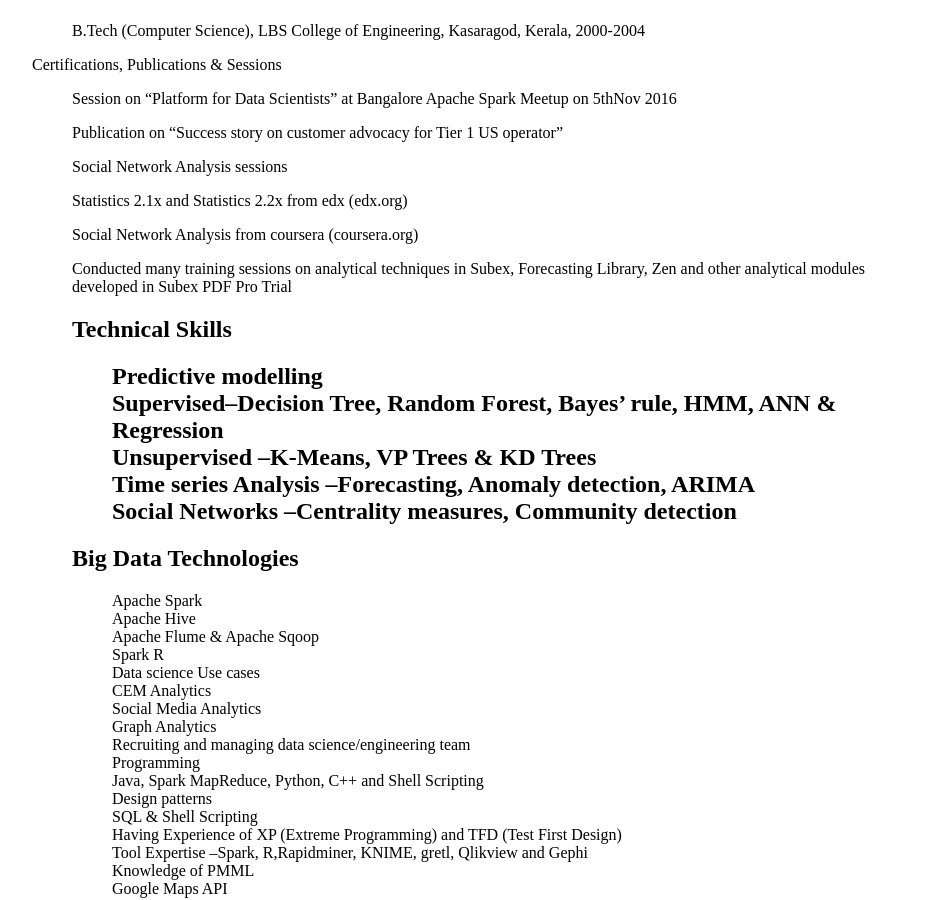
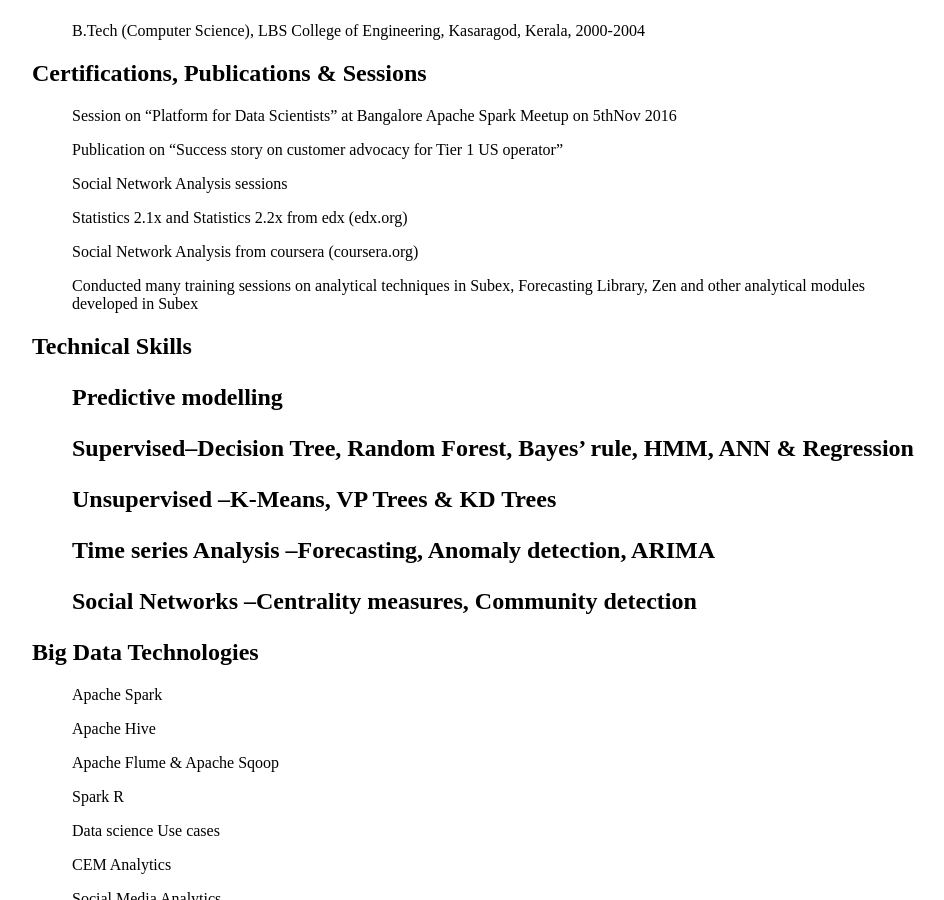
Before and after one commit to binukeloth/binukeloth.github.io, a Jekyll site: the page built from resume/index.html, in a window 1280 px wide and 900 px high, scrolled down 959 px. Shown: the whole window, without its empty margins (160-1104 px from the left). Built offline with Jekyll 4.4.1, drawn with Linux system fonts in a browser that asks for light colours.

Commit message:
Added msiplaced/missing styles

```diff
--- a/resume/index.html
+++ b/resume/index.html
@@ -17,13 +17,13 @@
 	<h2>Education / Qualifications</h2>
 	<ul>B.Tech (Computer Science), LBS College of Engineering, Kasaragod, Kerala, 2000-2004</ul>
 
-	Certifications, Publications & Sessions
+	<h2>Certifications, Publications & Sessions</h2>
 	<ul>Session on “Platform for Data Scientists” at Bangalore Apache Spark Meetup on 5thNov 2016 </ul>
 	<ul>Publication on “Success story on customer advocacy for Tier 1 US operator” </ul>
 	<ul>Social Network Analysis sessions </ul>
 	<ul>Statistics 2.1x and Statistics 2.2x from edx (edx.org) </ul>
 	<ul>Social Network Analysis from coursera (coursera.org) </ul>
-	<ul>Conducted many training sessions on analytical techniques in Subex, Forecasting Library, Zen and other analytical modules developed in Subex PDF Pro Trial
+	<ul>Conducted many training sessions on analytical techniques in Subex, Forecasting Library, Zen and other analytical modules developed in Subex</ul>
 
 	<h2>Technical Skills<h2>
 	<ul>Predictive modelling </ul>
@@ -49,7 +49,7 @@
 	<ul>Tool Expertise –Spark, R,Rapidminer, KNIME, gretl, Qlikview and Gephi </ul>
 	<ul>Knowledge of PMML </ul>
 	<ul>Google Maps API </ul>
-	<ul>GUI development technologies like GWT & GXT
+	<ul>GUI development technologies like GWT & GXT</ul>
 
 	<h2>Awards</h2>
 	<ul>“Hats Off” for coming up with an end-to-end solution for churn which has been conceptualized, implemented, and released as a product </ul>
```
